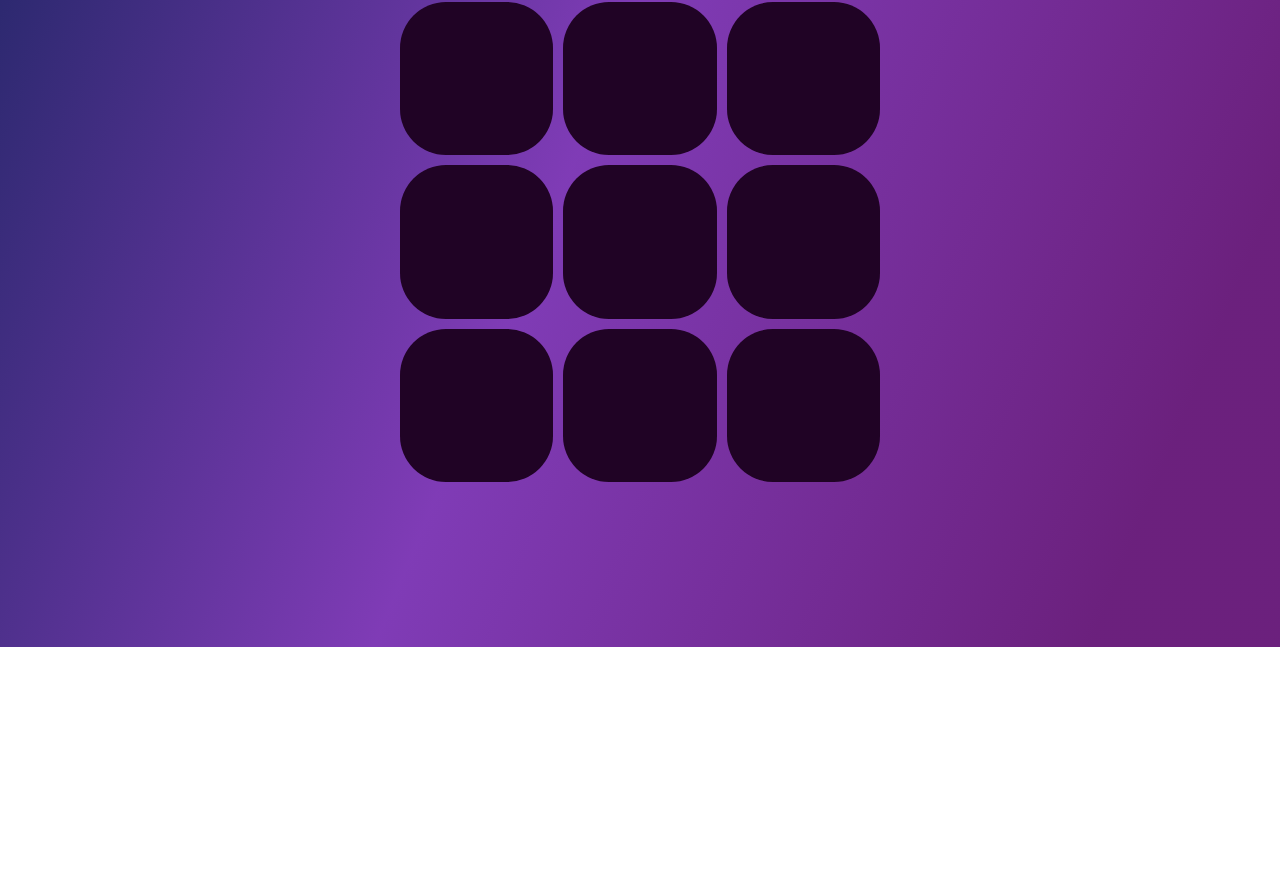
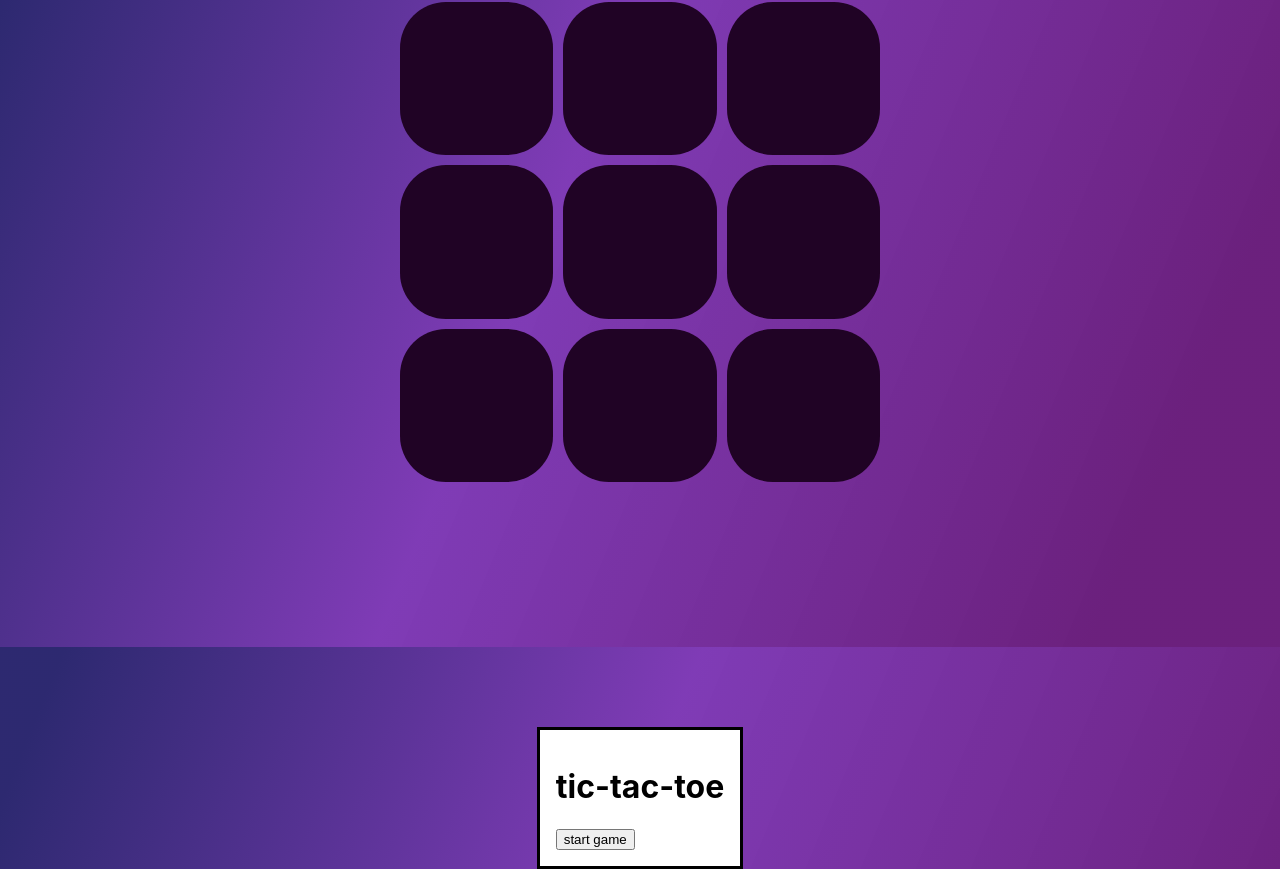
Before and after one commit to Negarnbkhti42/tic-tac-toe, a React (Create React App) app: page / in a window 1280 px wide. Shown: the part 153-1022 px from the top of the page. Before the commit the page ends 800 px from the top, so only its background shows below. Built offline with nearby package versions, Linux system fonts and the light colour scheme.

Commit message:
starting with the menu

```diff
--- a/src/app/App.jsx
+++ b/src/app/App.jsx
@@ -4,6 +4,7 @@ import Cell from '../components/cell';
 import { addMove, setWinner, switchPlayers } from '../components/reducer';
 import { useDispatch } from 'react-redux';
 import { useSelector } from 'react-redux';
+import Menu from '../components/menu';
 
 function App() {
 
@@ -28,10 +29,11 @@ function App() {
       <div className='main-board'>
         {
           Object.keys(board).map((id) =>
-          <Cell key={id} value={board[id]} onclick={(e) => handleClick(e, id)} />
+          <Cell key={id} value={board[id]} onClick={(e) => handleClick(e, id)} />
           )
         }
       </div>
+      <Menu />
     </main>
   );
 }
--- a/src/components/cell/index.jsx
+++ b/src/components/cell/index.jsx
@@ -1,16 +1,22 @@
 import PropTypes from 'prop-types';
 
 function Cell({
-    onclick,
+    onClick,
     value
 }) {
+
+    const handleClick = () => {
+        if(!value) {
+            onClick();
+        }
+    }
 
     const getClass = () => {
         return `cell ${value ? `cell-${value}`: ``}`
     };
 
     return(
-        <div className={getClass()} onClick={onclick}></div>
+        <div className={getClass()} onClick={handleClick}></div>
     )
 }
 
--- /dev/null
+++ b/src/components/menu/index.jsx
@@ -0,0 +1,18 @@
+import React from "react";
+
+function Menu() {
+    const [isOpen, setIsOpen] = React.useState(true);
+
+    const closeDialog =(e) => setIsOpen(false);
+
+    return (
+        <dialog open={isOpen} className={`dialog ${isOpen ? '' : 'dialog_closed'}`}>
+            <h1>tic-tac-toe</h1>
+            <form method="dialog" className="dialog-form">
+                <button onClick={closeDialog}>start game</button>
+            </form>
+        </dialog>
+    )
+}
+
+export default Menu;
--- a/src/styles/App.scss
+++ b/src/styles/App.scss
@@ -1,8 +1,11 @@
 @import 'mixins';
 @import 'variables';
 
+@import './menu.scss';
+
 body {
   margin: 0;
+  padding: 0;
   background: $background-color;
 }
 
--- /dev/null
+++ b/src/styles/menu.scss
@@ -0,0 +1,26 @@
+.dialog {
+    position: absolute;
+    top: 110vh;
+    &[open] {
+        animation: show 1s ease normal;
+    }
+
+    &_closed {
+        animation: hide 1s ease normal;
+    }
+}
+
+@keyframes show{
+    from {
+        transform: translateY(500%);
+    }
+    to {
+        transform: translateY(0%);
+    }
+}
+
+@keyframes hide{
+    to {
+        transform: translateY(-100%);
+    }
+}
```
